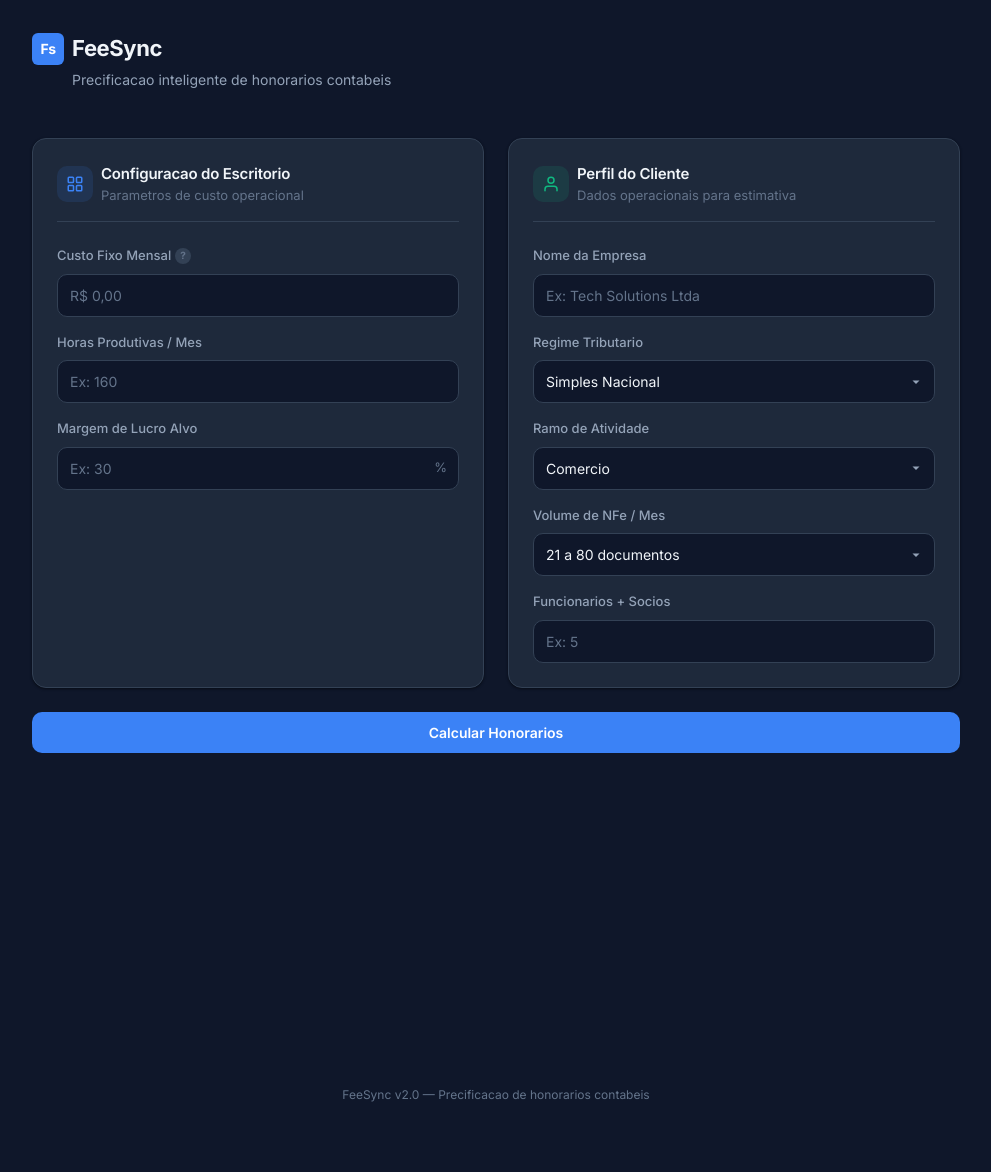
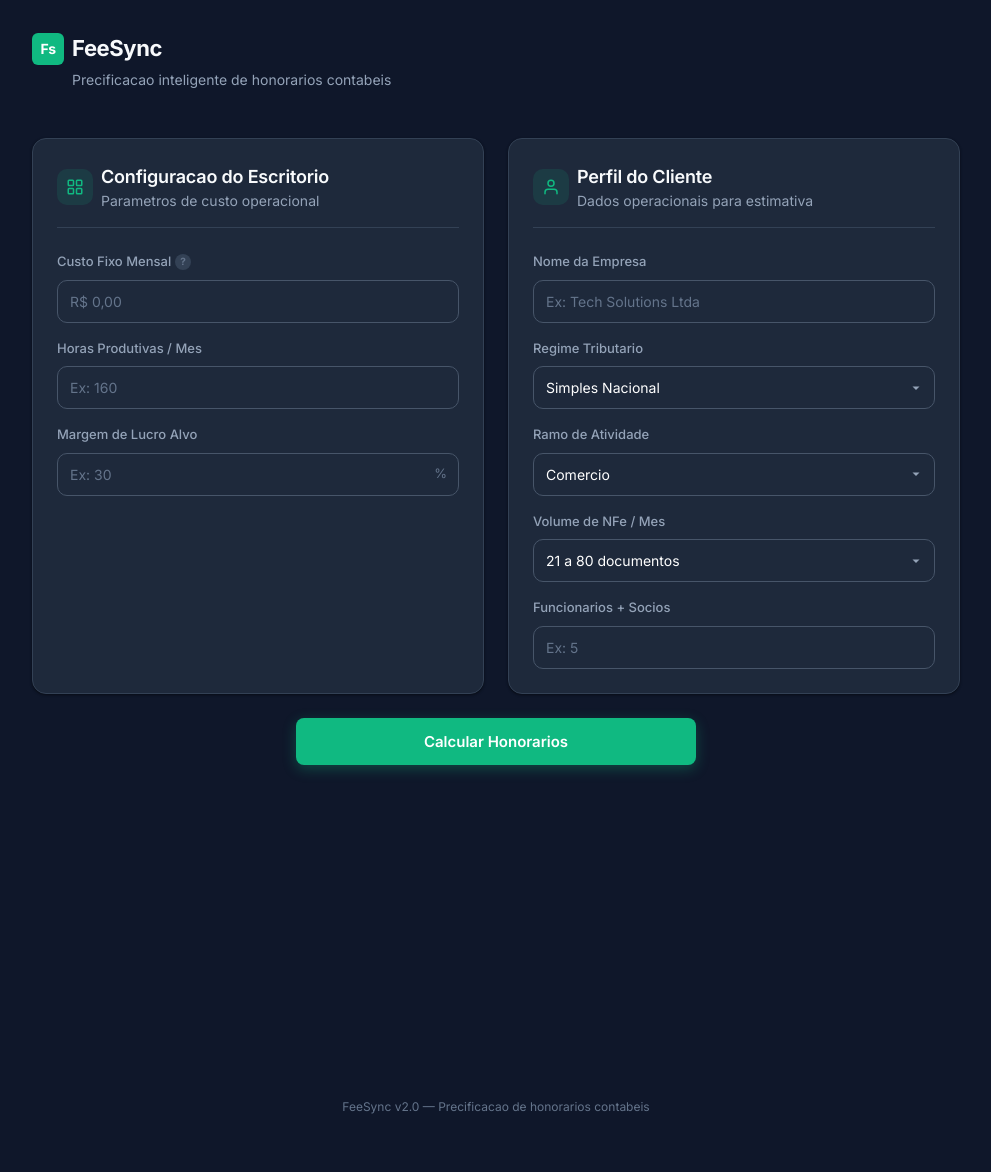
Before and after one commit to MatheusLeo26/fee-sync-app, a Flask app: page / in a window 1280 px wide. Shown: the whole page, without its empty margins (144-1135 px from the left). Before the commit the page ends 1102 px from the top, so only its background shows below. Run offline with Flask 3, Linux system fonts and the light colour scheme.

Commit message:
style: aprimora contraste da UI e adiciona efeito glow no botao principal

```diff
--- a/static/css/style.css
+++ b/static/css/style.css
@@ -17,25 +16,26 @@
     --bg-primary: #0F172A;
     --bg-surface: #1E293B;
     --bg-surface-hover: #263548;
-    --bg-input: #0F172A;
 
     /* Borders */
     --border-default: #334155;
     --border-hover: #475569;
-    --border-focus: #3B82F6;
+    --border-focus: #10B981;
 
     /* Text */
-    --text-primary: #F1F5F9;
+    --text-primary: #F8FAFC;
     --text-secondary: #94A3B8;
     --text-muted: #64748B;
 
     /* Accents */
-    --accent-blue: #3B82F6;
-    --accent-blue-hover: #2563EB;
+    --accent-primary: #10B981;
+    --accent-primary-hover: #059669;
+
     --accent-emerald: #10B981;
     --accent-emerald-dim: rgba(16, 185, 129, 0.12);
     --accent-amber: #F59E0B;
     --accent-amber-dim: rgba(245, 158, 11, 0.12);
+    --accent-blue: #3B82F6;
     --accent-blue-dim: rgba(59, 130, 246, 0.12);
 
     /* Danger */
@@ -54,13 +54,13 @@
     --space-xl: 32px;
     --space-2xl: 48px;
 
-    /* Shadows — subtle, no colored glows */
+    /* Shadows */
     --shadow-card: 0 1px 3px rgba(0, 0, 0, 0.3), 0 1px 2px rgba(0, 0, 0, 0.2);
     --shadow-card-hover: 0 4px 12px rgba(0, 0, 0, 0.35);
 
     /* Transitions */
-    --transition-fast: 150ms ease;
-    --transition-base: 250ms ease;
+    --transition-fast: 150ms ease-in-out;
+    --transition-base: 200ms ease-in-out;
 }
 
 html {
@@ -99,14 +99,14 @@ body {
 .app-header__logo {
     width: 32px;
     height: 32px;
-    background: var(--accent-blue);
+    background: var(--accent-primary);
     border-radius: var(--radius-sm);
     display: flex;
     align-items: center;
     justify-content: center;
     font-weight: 700;
     font-size: 14px;
-    color: #fff;
+    color: #FFFFFF;
     letter-spacing: -0.5px;
     flex-shrink: 0;
 }
@@ -124,6 +124,21 @@ body {
     margin-left: 40px;
 }
 
+/* --- Grid Layout --- */
+.form-grid {
+    display: grid;
+    grid-template-columns: 1fr 1fr;
+    gap: var(--space-lg);
+    margin-bottom: var(--space-lg);
+    align-items: stretch;
+}
+
+@media (max-width: 768px) {
+    .form-grid {
+        grid-template-columns: 1fr;
+    }
+}
+
 /* --- Card --- */
 .card {
     background: var(--bg-surface);
@@ -131,7 +146,9 @@ body {
     border-radius: var(--radius-lg);
     padding: var(--space-lg);
     box-shadow: var(--shadow-card);
-    transition: border-color var(--transition-fast), box-shadow var(--transition-fast);
+    transition: all var(--transition-base);
+    display: flex;
+    flex-direction: column;
 }
 
 .card:hover {
@@ -158,14 +175,9 @@ body {
     flex-shrink: 0;
 }
 
-.card__icon--config {
-    background: var(--accent-blue-dim);
-    color: var(--accent-blue);
-}
-
-.card__icon--client {
+.card__icon--config, .card__icon--client {
     background: var(--accent-emerald-dim);
-    color: var(--accent-emerald);
+    color: var(--accent-primary);
 }
 
 .card__icon svg {
@@ -174,29 +186,15 @@ body {
 }
 
 .card__title {
-    font-size: 15px;
+    font-size: 1.125rem;
     font-weight: 600;
-    color: var(--text-primary);
+    color: #F8FAFC;
     letter-spacing: -0.2px;
 }
 
 .card__description {
-    font-size: 13px;
-    color: var(--text-muted);
-}
-
-/* --- Grid Layout --- */
-.form-grid {
-    display: grid;
-    grid-template-columns: 1fr 1fr;
-    gap: var(--space-lg);
-    margin-bottom: var(--space-lg);
-}
-
-@media (max-width: 768px) {
-    .form-grid {
-        grid-template-columns: 1fr;
-    }
+    font-size: 0.875rem;
+    color: var(--text-secondary);
 }
 
 /* --- Form Group --- */
@@ -280,15 +278,15 @@ body {
 .form-control {
     width: 100%;
     padding: 10px 12px;
-    background: var(--bg-input);
-    border: 1px solid var(--border-default);
+    background-color: transparent;
+    border: 1px solid #475569;
     border-radius: var(--radius-md);
-    color: var(--text-primary);
+    color: #FFFFFF;
     font-family: inherit;
     font-size: 14px;
     line-height: 1.5;
     outline: none;
-    transition: border-color var(--transition-fast), box-shadow var(--transition-fast);
+    transition: all 0.2s ease-in-out;
 }
 
 .form-control::placeholder {
@@ -345,30 +343,34 @@ select.form-control option {
     justify-content: center;
     gap: var(--space-sm);
     width: 100%;
-    padding: 12px var(--space-lg);
-    background: var(--accent-blue);
+    max-width: 400px;
+    margin: var(--space-lg) auto 0;
+    padding: 14px var(--space-lg);
+    background: #10B981;
     border: none;
-    border-radius: var(--radius-md);
-    color: #fff;
+    border-radius: 8px;
+    color: #FFFFFF;
     font-family: inherit;
-    font-size: 14px;
+    font-size: 15px;
     font-weight: 600;
     cursor: pointer;
-    transition: background var(--transition-fast);
-    margin-top: var(--space-lg);
+    box-shadow: 0 4px 14px 0 rgba(16, 185, 129, 0.3);
+    transition: all 0.2s ease-in-out;
 }
 
 .btn-primary:hover {
-    background: var(--accent-blue-hover);
+    background: #059669;
+    box-shadow: 0 6px 20px 0 rgba(16, 185, 129, 0.5);
 }
 
 .btn-primary:active {
-    transform: scale(0.99);
+    transform: scale(0.98);
 }
 
 .btn-primary:disabled {
     opacity: 0.6;
     cursor: not-allowed;
+    box-shadow: none;
 }
 
 .btn-primary svg {
```
Also changed, not shown: other parts of static/css/style.css (+12 -13 lines), README.md.
